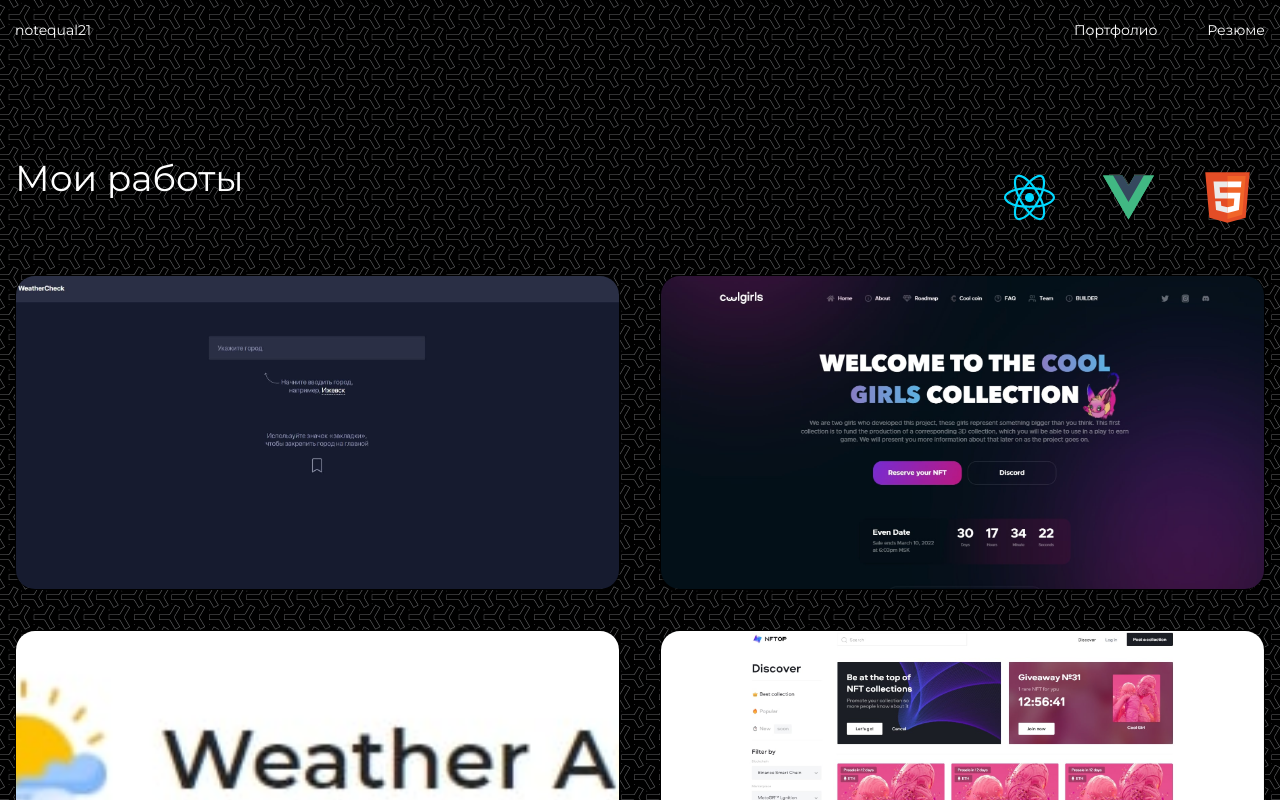
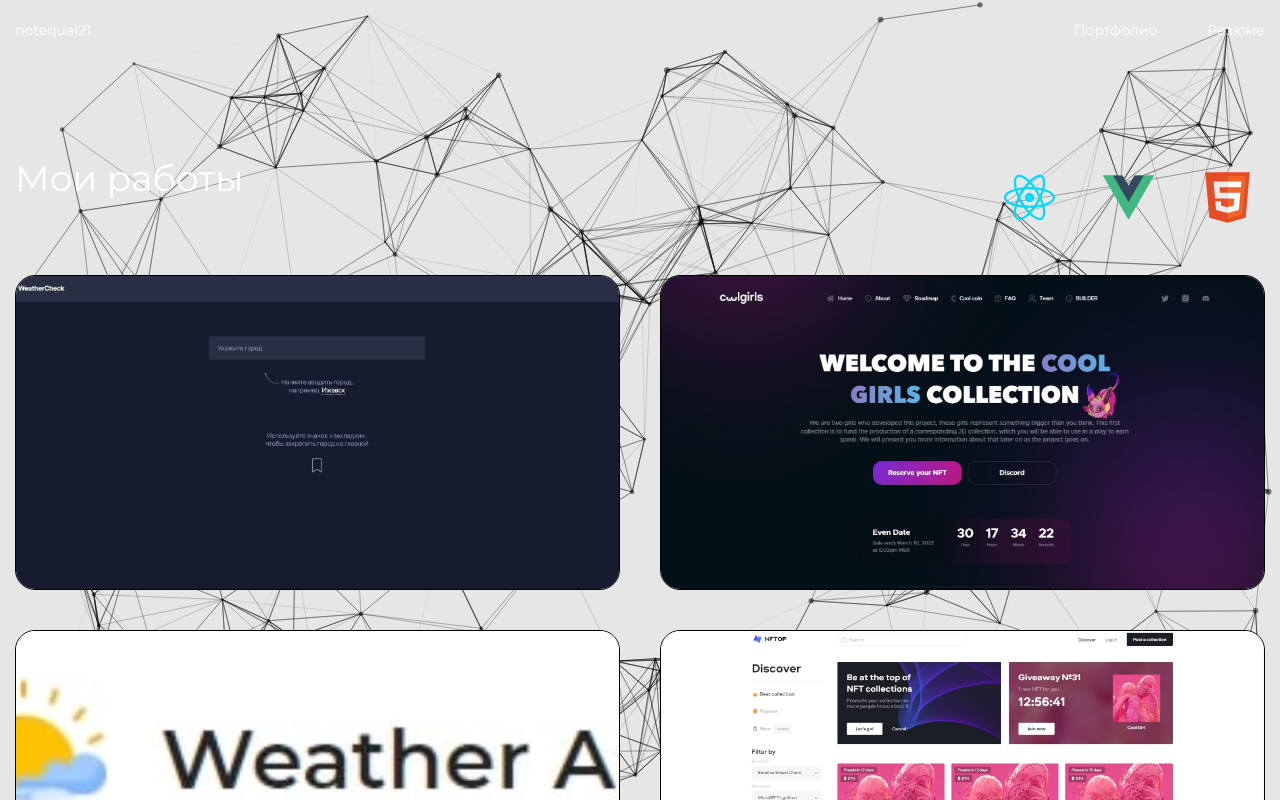
Before and after one commit to notequal21/portfolio, a React (Create React App) app: page / in a window 1280 px wide. Shown: the top 800 px of the page. Built offline with nearby package versions, Linux system fonts and the light colour scheme.

Commit message:
added background particles

```diff
--- a/src/App.js
+++ b/src/App.js
@@ -6,11 +6,14 @@
 import Portfolio from "./components/Portfolio/Portfolio";
 import Contacts from "./components/Contacts/Contacts";
 import Resume from "./components/Resume/Resume";
+import Particles from "react-tsparticles";
+import particlesConfig from "./assets/particlesConfig.json";
 
 function App() {
   return (
     <>
       <div className={`${style.wrapper}`}>
+        <Particles params={particlesConfig} className={style.particles} />
         <div className={`${style.content}`}>
           <Header />
 
--- a/src/app.module.scss
+++ b/src/app.module.scss
@@ -3,7 +3,8 @@
   overflow: hidden;
   display: flex;
   flex-direction: column;
-  background-image: url('./assets/img/bg/04.png');
+  // background-image: url('./assets/img/bg/04.png');
+  background-color: rgb(230, 230, 230);
   background-attachment: fixed;
   color: #fff;
   a {
@@ -16,4 +17,16 @@
 }
 .content {
   flex: 1 1 auto;
+  position: relative;
+  z-index: 1;
 }
+
+.particles {
+  display: block;
+  z-index: 0;
+  position: fixed;
+  top: 0;
+  left: 0;
+  width: 100%;
+  height: 100vh;
+}
--- /dev/null
+++ b/src/assets/particlesConfig.json
@@ -0,0 +1,110 @@
+{
+  "particles": {
+    "number": {
+      "value": 140,
+      "density": {
+        "enable": true,
+        "value_area": 800
+      }
+    },
+    "color": {
+      "value": "#000"
+    },
+    "shape": {
+      "type": "circle",
+      "stroke": {
+        "width": 0,
+        "color": "#000000"
+      },
+      "polygon": {
+        "nb_sides": 5
+      },
+      "image": {
+        "src": "img/github.svg",
+        "width": 100,
+        "height": 100
+      }
+    },
+    "opacity": {
+      "value": 0.3,
+      "random": false,
+      "anim": {
+        "enable": false,
+        "speed": 1,
+        "opacity_min": 0.1,
+        "sync": false
+      }
+    },
+    "size": {
+      "value": 3,
+      "random": true,
+      "anim": {
+        "enable": false,
+        "speed": 40,
+        "size_min": 0.1,
+        "sync": false
+      }
+    },
+    "line_linked": {
+      "enable": true,
+      "distance": 150,
+      "color": "#000",
+      "opacity": 0.4,
+      "width": 1
+    },
+    "move": {
+      "enable": true,
+      "speed": 3,
+      "direction": "none",
+      "random": false,
+      "straight": false,
+      "out_mode": "out",
+      "bounce": false,
+      "attract": {
+        "enable": false,
+        "rotateX": 600,
+        "rotateY": 1200
+      }
+    }
+  },
+  "interactivity": {
+    "detect_on": "canvas",
+    "events": {
+      "onhover": {
+        "enable": false,
+        "mode": "repulse"
+      },
+      "onclick": {
+        "enable": false,
+        "mode": "push"
+      },
+      "resize": true
+    },
+    "modes": {
+      "grab": {
+        "distance": 400,
+        "line_linked": {
+          "opacity": 1
+        }
+      },
+      "bubble": {
+        "distance": 400,
+        "size": 40,
+        "duration": 2,
+        "opacity": 8,
+        "speed": 3
+      },
+      "repulse": {
+        "distance": 200,
+        "duration": 0.4
+      },
+      "push": {
+        "particles_nb": 4
+      },
+      "remove": {
+        "particles_nb": 2
+      }
+    }
+  },
+  "retina_detect": true
+}
```
